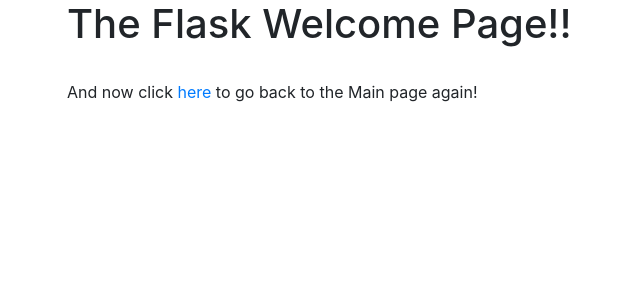
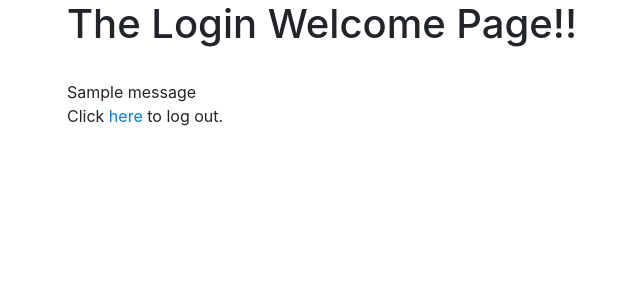
Before and after one commit to geokai/Flask_and_Docker, a Flask app: page /welcome in a window 1280 px wide. Shown: the top 300 px of the page, without its empty margins (18-658 px from the left). Run offline with Flask 2, Linux system fonts and the light colour scheme; one stand-in notice (Sample message) is shown; some libraries are stand-ins or nearby versions.

Commit message:
Adds flash messages, login/logout redirects altered:

```diff
--- a/app.py
+++ b/app.py
@@ -1,11 +1,13 @@
 """Simple Flask web site implementation"""
 
 
-from flask import Flask, render_template, redirect, url_for, request
+from flask import Flask, flash, render_template, redirect, url_for, request, session
 
 
 # create the application object:
 app = Flask(__name__)
+
+app.secret_key = "my precious"
 
 
 # use decorators to link the function to a url:
@@ -21,6 +23,7 @@ def welcome():
     return render_template("welcome.html")
 
 
+#  route for handling the login page logic:
 @app.route('/login', methods=['GET', 'POST'])
 def login():
     """calls the web site login page"""
@@ -30,8 +33,18 @@ def login():
                 request.form['password'] != 'admin':
             error = 'Invalid credentials. Please try again.'
         else:
+            session['logged_in'] = True
+            flash('You were successfully logged in!')
             return redirect(url_for('welcome'))
     return render_template('login.html', error=error)
+
+
+@app.route('/logout')
+def logout():
+    """runs the logout logic"""
+    session.pop('logged_in', None)
+    flash('You were successfully logged out!')
+    return redirect(url_for('login'))
 
 
 # start the sever with the 'run()' method:
--- a/templates/index.html
+++ b/templates/index.html
@@ -13,6 +13,9 @@
         <div class="container">
             <h1>The Flask Main Page!!</h1>
             <br>
+              {% for message in get_flashed_messages() %}
+                {{ message }}
+              {% endfor %}
             <p>Click <a href="/login">here</a> to go to the Login page.</p>
         </div>
     </body>
--- a/templates/login.html
+++ b/templates/login.html
@@ -23,6 +23,10 @@
       {% if error %}
         <p class="error"><strong>Error:</strong> {{ error }}</p>
       {% endif %}
+      {% for message in get_flashed_messages() %}
+        {{ message }}
+      {% endfor %}
+      <p>Click <a href="/">here</a> to go to the Main page.</p>
     </div>
   </body>
 </html>
--- a/templates/welcome.html
+++ b/templates/welcome.html
@@ -11,9 +11,12 @@
     </head>
     <body>
         <div class="container">
-            <h1>The Flask Welcome Page!!</h1>
+            <h1>The Login Welcome Page!!</h1>
             <br>
-            <p>And now click <a href="/">here</a> to go back to the Main page again!</p>
+            {% for message in get_flashed_messages() %}
+              {{ message }}
+            {% endfor %}
+            <p>Click <a href="/logout">here</a> to log out.</p>
         </div>
     </body>
 </html>
```
